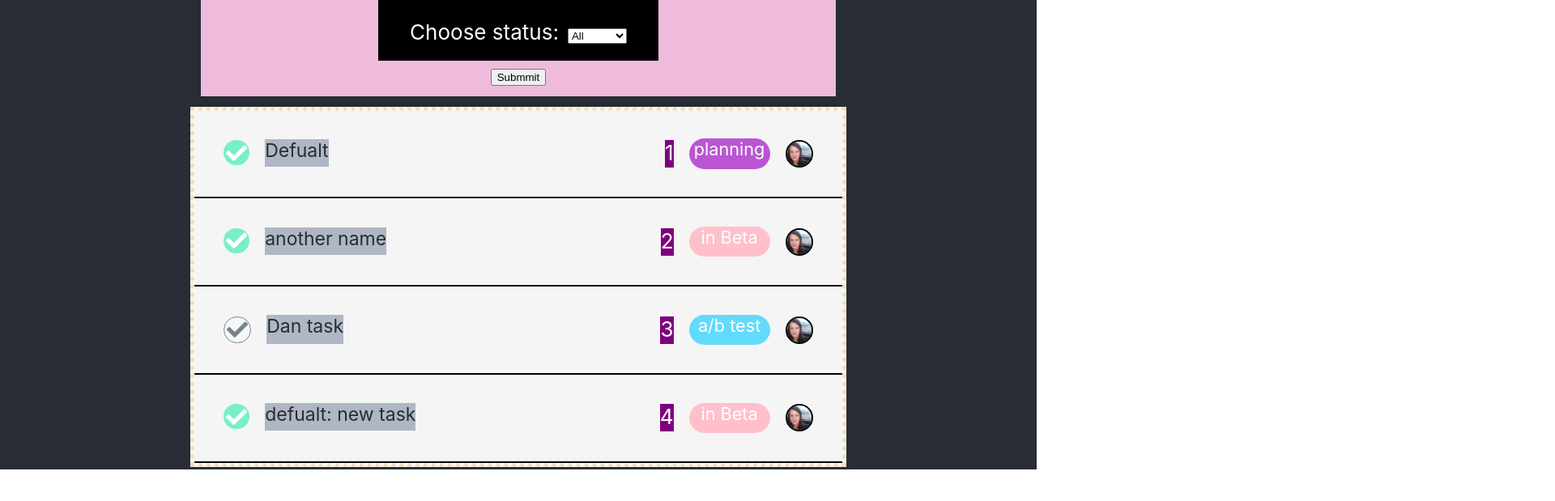
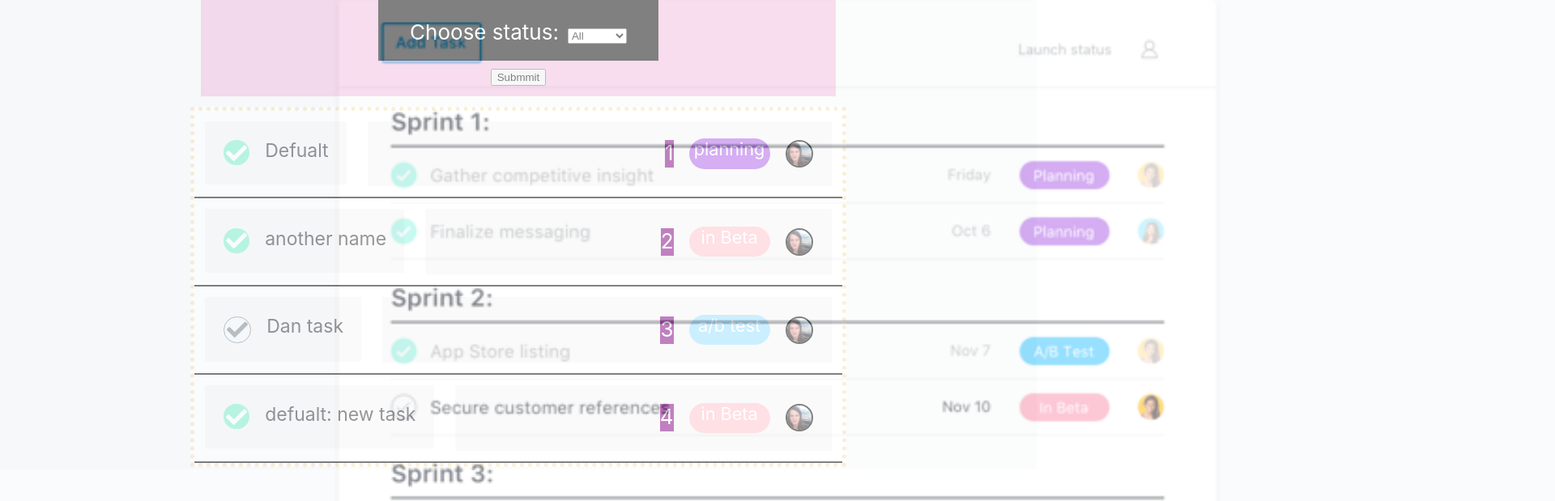
Before and after one commit to galiii/react-tutorial3, a React (Create React App) app in the folder my-app/: page / in a window 1280 px wide. Shown: the part 220-839 px from the top of the page at 81% size, 1920 px wide, since content can reach past the window. Before the commit the page ends 800 px from the top, so only its background shows below. Built offline with nearby package versions, Linux system fonts and the light colour scheme.

Commit message:
some style

```diff
--- a/my-app/src/App.css
+++ b/my-app/src/App.css
@@ -9,7 +9,7 @@
 }
 
 .App-header {
-  background-color: #282c34;
+  background-color: #f6f8f9;
   display: flex;
   flex-direction: column;
   align-items: center;
@@ -23,6 +23,17 @@
   color: #61dafb;
 }
 
+.mockup {
+  position: absolute;
+  width: 100%;
+  height: 100%;
+  opacity: 0.5;
+}
+
+.mockup > img {
+  width: 150%;
+}
+
 @keyframes App-logo-spin {
   from {
     transform: rotate(0deg);
--- a/my-app/src/App.js
+++ b/my-app/src/App.js
@@ -1,11 +1,15 @@
 import React from "react";
 //import logo from './logo.svg';
+import mockup from "./mockup.png";
 import "./App.css";
 import Todo from "./components/Todo";
 
 function App() {
   return (
     <div className="App">
+      <div className="mockup">
+        <img src={mockup} />
+      </div>
       <div className="App-header">
         <Todo />
       </div>
--- a/my-app/src/components/style.css
+++ b/my-app/src/components/style.css
@@ -78,7 +78,7 @@ ul {
 
 .list {
   min-width: 100vh;
-  background-color: whitesmoke;
+  background-color: #ffffff;
 }
 
 li {
@@ -129,7 +129,7 @@ li {
 
 /*** Item title ***/
 .item-title {
-  background: #afb7c5;
+  background: whitesmoke;
   font-size: calc(7px + 2vmin);
   color: #282c34;
 }
@@ -165,11 +165,11 @@ li {
 }
 
 .status-item-plan {
-  background-color: #ba55d3;
+  background-color: #ab5ce6;
 }
 
 .status-item-test {
-  background-color: #61dafb;
+  background-color: #97defe;
 }
 
 /*Item user-img*/
```
Also changed, not shown: my-app/src/mockup.png (added).
